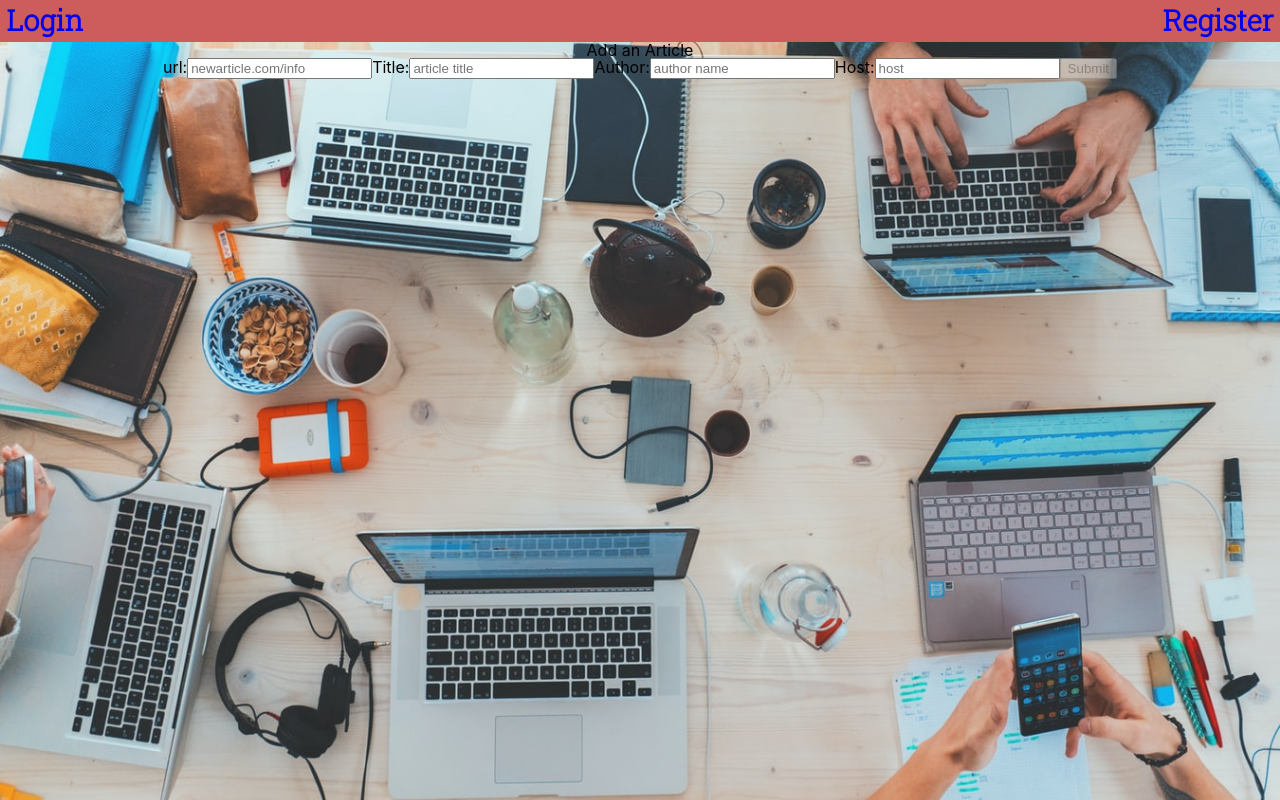
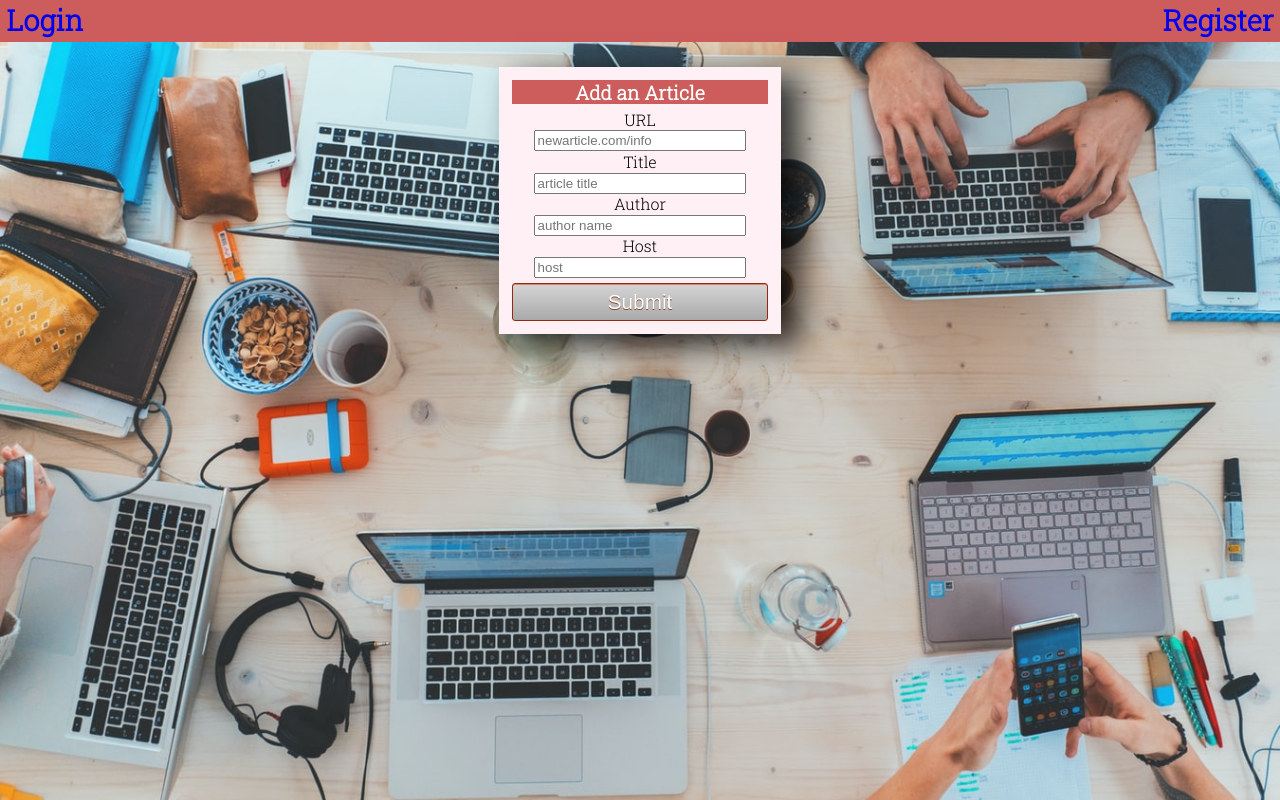
Before and after one commit to BW-Pintereach2-7-27-20/front-end, a React (Create React App) app in the folder pintereach/: page /new-article in a window 1280 px wide. Built offline with nearby package versions, Linux system fonts and the light colour scheme.

Commit message:
add new board form styled. Add new board link styled. Passed board styling to article form.

```diff
--- a/pintereach/src/App.css
+++ b/pintereach/src/App.css
@@ -155,7 +155,7 @@ body {
 	display: -ms-flexbox;
 	/* Not needed if autoprefixing */
 	display: flex;
-	margin-left: -30px;
+	margin-left: -10px;
 	/* gutter size offset */
 	width: auto;
 }
@@ -169,6 +169,11 @@ body {
 .my-masonry-grid_column>.board-wrapper {
 	/* change div to reference your elements you put in <Masonry> */
 	background: white;
+	color: indianred;
+	border-radius: 4px;
 	margin-bottom: 30px;
 	padding: 30px;
+	-webkit-box-shadow: 18px 10px 29px 1px rgba(0,0,0,0.75);
+	-moz-box-shadow: 18px 10px 29px 1px rgba(0,0,0,0.75);
+	box-shadow: 18px 10px 29px 1px rgba(0,0,0,0.75);
 }
--- a/pintereach/src/App.js
+++ b/pintereach/src/App.js
@@ -48,7 +48,7 @@ const App = () => {
             <StyledNavLink to='/dashboard' activeClassName='active-link'>
               Dashboard
             </StyledNavLink>
-            <Button onClick={handleLogout}>Logout</Button>
+            <button onClick={handleLogout}>Logout</button>
           </>
         ) : (
           <>
--- /dev/null
+++ b/pintereach/src/Styled/AddForm.js
@@ -0,0 +1,41 @@
+import styled from 'styled-components';
+
+const StyledAddForm = styled.form`
+    display: flex;
+    flex-direction: column;
+    width: 20%;
+    margin: 0 auto;
+    margin-top: 2%;
+    padding: 1%;
+    background-color: lavenderblush;
+    -webkit-box-shadow: 18px 10px 29px 1px rgba(0,0,0,0.75);
+    -moz-box-shadow: 18px 10px 29px 1px rgba(0,0,0,0.75);
+    box-shadow: 18px 10px 29px 1px rgba(0,0,0,0.75);
+
+    h3 {
+      font-size: 1.2rem;
+      font-family: 'Roboto Slab', serif;
+      padding: 1%;
+      background-color: indianred;
+      color: white;
+      font-weight: bold;
+      margin-bottom: 2%;
+    }
+
+    h4 {
+      font-size: 1.0rem;
+      font-family: 'Roboto Slab', serif;
+      padding: 1%;
+    }
+
+    input {
+      width: 80%;
+      margin: 0 auto;
+    }
+
+    .lrgInput {
+      height: 15vh;
+    }
+`;
+
+export default StyledAddForm;
--- a/pintereach/src/Styled/Button.js
+++ b/pintereach/src/Styled/Button.js
@@ -10,6 +10,7 @@ const Button = styled.button`
   color: #ffffff;
   font-family: Arial;
   font-size: 1.3rem;
+  margin-top: 2%;
   padding: 6px 24px;
   text-decoration: none;
   text-shadow: 0px 1px 0px #854629;
@@ -17,6 +18,11 @@ const Button = styled.button`
   &:hover {
     color: black;
   }
+
+  &:disabled,
+  button[disabled] {
+    background: linear-gradient(to bottom, #D3D3D3 5%, #A9A9A9 100%);
+  }
 `;
 
 export default Button;
--- a/pintereach/src/Styled/Form.js
+++ b/pintereach/src/Styled/Form.js
@@ -9,7 +9,7 @@ const Form = styled.form`
 
 
   label {
-    font-size: 1.8rem;
+    font-size: 1.2rem;
     margin: 1%;
     font-family: 'Roboto Slab', serif;
     font-weight: bold;
@@ -21,6 +21,7 @@ const Form = styled.form`
     opacity: 70%;
     font-weight: bold;
     font-size: 1.4rem;
+    margin-bottom: 2%;
   }
 `;
 
--- a/pintereach/src/Styled/Icon.js
+++ b/pintereach/src/Styled/Icon.js
@@ -1,7 +1,7 @@
 import styled from 'styled-components';
 
 const Icon = styled.img`
-  height: 3vh;
+  height: 2vh;
   padding: 0.5%;
 `;
 
--- a/pintereach/src/components/Board.js
+++ b/pintereach/src/components/Board.js
@@ -1,5 +1,6 @@
 import React from 'react';
 import { Link } from 'react-router-dom';
+
 
 const Board = ({ board }) => {
   return (
--- a/pintereach/src/components/Dashboard.js
+++ b/pintereach/src/components/Dashboard.js
@@ -7,7 +7,21 @@ import Masonry from 'react-masonry-css';
 import styled from 'styled-components';
 
 const StyledCreateLink = styled(Link)`
+  color: indianred;
+  font-family: 'Roboto Slab', serif;
+  font-weight: bold;
   text-decoration: none;
+  border: 1px solid white;
+  width: 10vw;
+  line-height: 2rem;
+  margin-top: 1%;
+  margin-bottom: 1%;
+  margin-left: 2%;
+  background-color: lavenderblush;
+  border-radius: 5%;
+  -webkit-box-shadow: 18px 10px 29px 1px rgba(0,0,0,0.75);
+  -moz-box-shadow: 18px 10px 29px 1px rgba(0,0,0,0.75);
+  box-shadow: 18px 10px 29px 1px rgba(0,0,0,0.75);
 `;
 
 const Dashboard = (props) => {
--- a/pintereach/src/components/NewArticle.js
+++ b/pintereach/src/components/NewArticle.js
@@ -1,6 +1,8 @@
 import React, { useState, useEffect } from 'react';
 import { Link } from 'react-router-dom';
 import formSchema from '../validation/formSchema';
+import AddForm from '../styled/AddForm';
+import Button from '../styled/Button';
 
 const initialNewArticle = {
   url: '',
@@ -25,10 +27,11 @@ const NewArticle = (props) => {
 
   return (
     <div>
-      <h2>Add an Article</h2>
-
-      <form className='articleForm'>
-        <label htmlFor='url'>url:</label>
+      <AddForm className='articleForm'>
+        <h3>Add an Article</h3>
+        <label htmlFor='url'>
+          <h4>URL</h4>
+          </label>
         <input
           type='text'
           name='url'
@@ -36,7 +39,9 @@ const NewArticle = (props) => {
           value={inputValue.url}
           onChange={onChange}
         />
-        <label htmlFor='title'>Title:</label>
+        <label htmlFor='title'>
+          <h4>Title</h4>
+          </label>
         <input
           type='text'
           name='title'
@@ -44,7 +49,9 @@ const NewArticle = (props) => {
           value={inputValue.title}
           onChange={onChange}
         />
-        <label htmlFor='author'>Author:</label>
+        <label htmlFor='author'>
+          <h4>Author</h4>
+          </label>
         <input
           type='text'
           name='author'
@@ -52,7 +59,9 @@ const NewArticle = (props) => {
           value={inputValue.author}
           onChange={onChange}
         />
-        <label htmlFor='host'>Host:</label>
+        <label htmlFor='host'>
+          <h4>Host</h4>
+          </label>
         <input
           type='text'
           name='host'
@@ -61,8 +70,8 @@ const NewArticle = (props) => {
           onChange={onChange}
         />
 
-        <button disabled={disabled}>Submit</button>
-      </form>
+        <Button disabled={disabled}>Submit</Button>
+      </AddForm>
     </div>
   );
 };
--- a/pintereach/src/components/NewBoard.js
+++ b/pintereach/src/components/NewBoard.js
@@ -2,38 +2,8 @@ import React, { useState } from 'react';
 import { connect } from 'react-redux';
 import { postBoard } from '../actions';
 
-import styled from 'styled-components';
+import AddForm from '../styled/AddForm';
 import Button from '../styled/Button';
-
-const StyledBoardForm = styled.form`
-    display: flex;
-    flex-direction: column;
-    width: 20%;
-    margin: 0 auto;
-    margin-top: 2%;
-    padding: 1%;
-    background-color: lavenderblush;
-    -webkit-box-shadow: 18px 10px 29px 1px rgba(0,0,0,0.75);
-    -moz-box-shadow: 18px 10px 29px 1px rgba(0,0,0,0.75);
-    box-shadow: 18px 10px 29px 1px rgba(0,0,0,0.75);
-
-    h4 {
-      font-size: 1.5rem;
-      font-family: 'Roboto Slab', serif;
-    }
-
-    input {
-      width: 80%;
-      margin: 0 auto;
-    }
-
-    .lrgInput {
-      height: 15vh;
-      margin-bottom: 2%;
-    }
-`;
-
-
 
 const initialState = {
   name: '',
@@ -56,7 +26,8 @@ const NewBoard = (props) => {
 
   return (
     <div>
-      <StyledBoardForm onSubmit={onSubmit}>
+      <AddForm onSubmit={onSubmit}>
+      <h3>Add a Board</h3>
       <h4>Board Name</h4>
         <input
           type='text'
@@ -76,7 +47,7 @@ const NewBoard = (props) => {
         />
 
         <Button>Submit</Button>
-      </StyledBoardForm>
+      </AddForm>
     </div>
   );
 };
```
